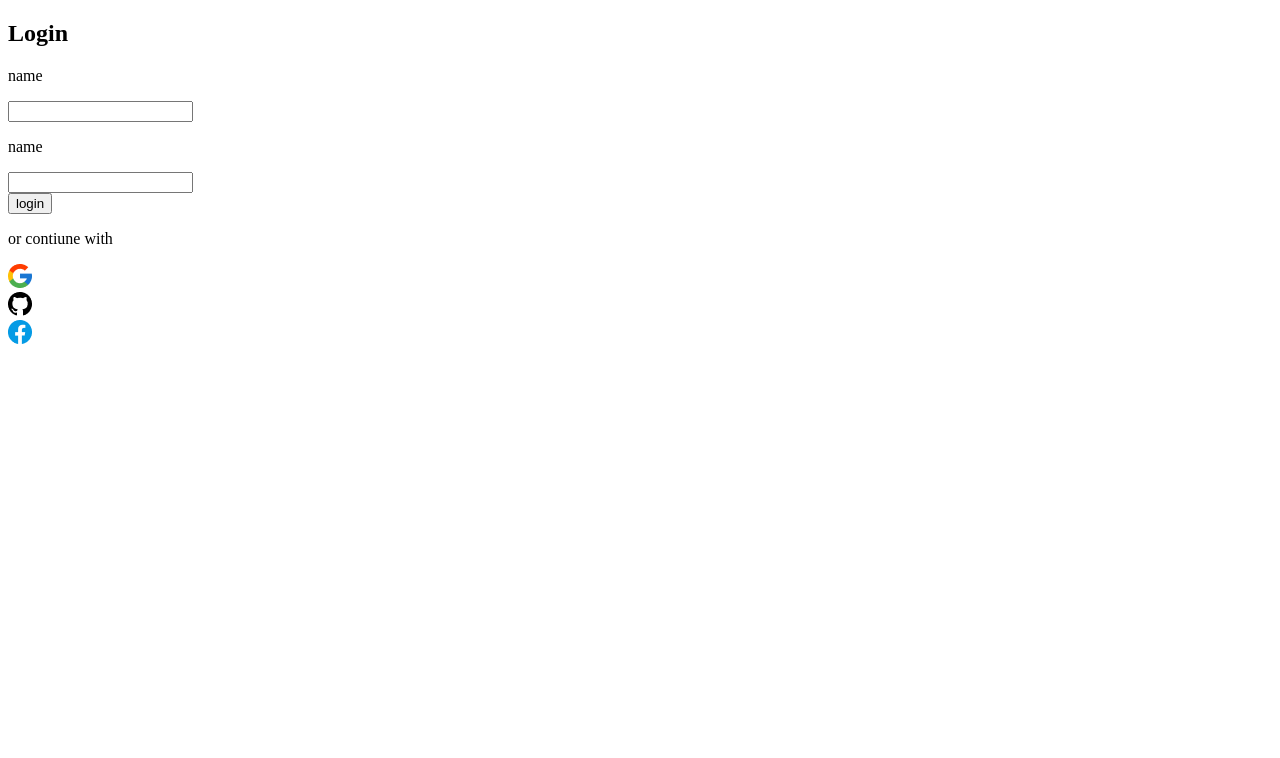
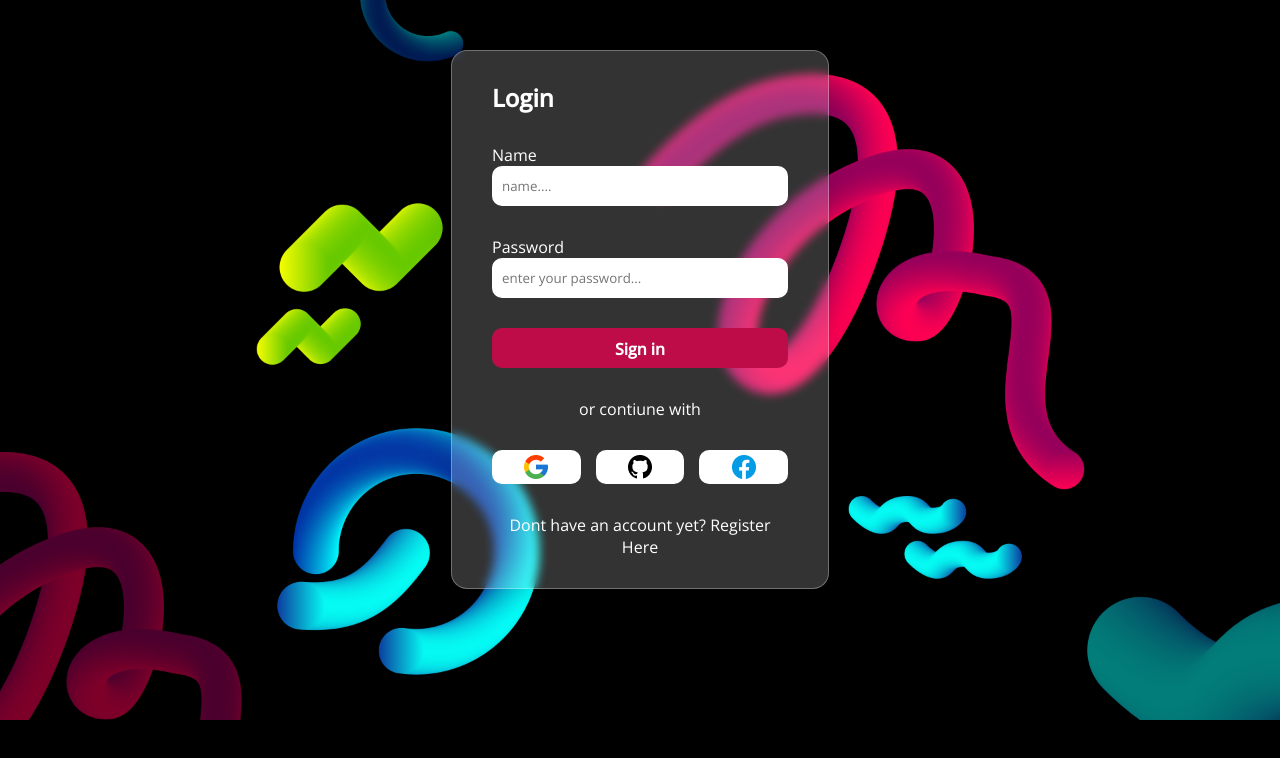
Before and after one commit to elidotco/CONTENT, a plain HTML site: page LOGIN/part 03/index.html in a window 1280 px wide. Drawn offline with nearby package versions, Linux system fonts and the light colour scheme.

Commit message:
login part 03 finished

```diff
--- a/LOGIN/part 03/index.html
+++ b/LOGIN/part 03/index.html
@@ -11,14 +11,14 @@
       <div class="login">
         <h2>Login</h2>
         <div class="input">
-          <p>name</p>
-          <input type="text" />
+          <p>Name</p>
+          <input type="text" placeholder="name...." />
         </div>
         <div class="input">
-          <p>name</p>
-          <input type="text" />
+          <p>Password</p>
+          <input type="password" placeholder="enter your password..." />
         </div>
-        <button>login</button>
+        <button>Sign in</button>
         <p>or contiune with</p>
 
         <div class="icons">
@@ -32,6 +32,7 @@
             <img src="images/Group (1).png" alt="facebook" />
           </div>
         </div>
+        <p>Dont have an account yet? <span>Register Here</span></p>
       </div>
     </div>
   </body>
--- a/LOGIN/part 03/style.css
+++ b/LOGIN/part 03/style.css
@@ -0,0 +1,79 @@
+@import url("https://fonts.googleapis.com/css2?family=Open+Sans:wght@300;400;500&display=swap");
+
+* {
+  box-sizing: border-box;
+  margin: 0;
+  padding: 0;
+  font-family: "Open Sans", sans-serif;
+}
+
+body {
+  background: black
+    url("images/Glass\ Effect\ Login\ Page\ -\ Original\ \(2\).png") no-repeat;
+  background-size: cover;
+  color: white;
+}
+.container {
+  width: 100%;
+  display: flex;
+  justify-content: center;
+  align-items: center;
+  padding: 50px 10px;
+}
+.login {
+  width: 30%;
+  display: flex;
+  padding: 30px 40px;
+  flex-direction: column;
+  gap: 30px;
+
+  /* From https://css.glass */
+  background: rgba(255, 255, 255, 0.2);
+  border-radius: 16px;
+  box-shadow: 0 4px 30px rgba(0, 0, 0, 0.1);
+  backdrop-filter: blur(5px);
+  -webkit-backdrop-filter: blur(5px);
+  border: 1px solid rgba(255, 255, 255, 0.3);
+}
+
+.input > input,
+button {
+  width: 100%;
+  height: 40px;
+  padding: 5px 10px;
+  border-radius: 10px;
+  outline: none;
+  border: none;
+}
+button {
+  background-color: #bd0c47;
+  height: 40px;
+  padding: 10px;
+  color: white;
+  font-weight: 600;
+  font-size: 16px;
+  cursor: pointer;
+}
+.input > p {
+  font-weight: 300;
+}
+
+.login > p {
+  text-align: center;
+}
+
+.icons {
+  display: flex;
+  justify-content: space-between;
+  align-items: center;
+}
+
+.icons > .img {
+  width: 30%;
+  padding: 5px 10px;
+  background: white;
+  justify-content: center;
+  display: inherit;
+  border-radius: 10px;
+  cursor: pointer;
+}
```
Also changed, not shown: LOGIN/part 03/images/Glass Effect Login Page - Original (2).png (added).
